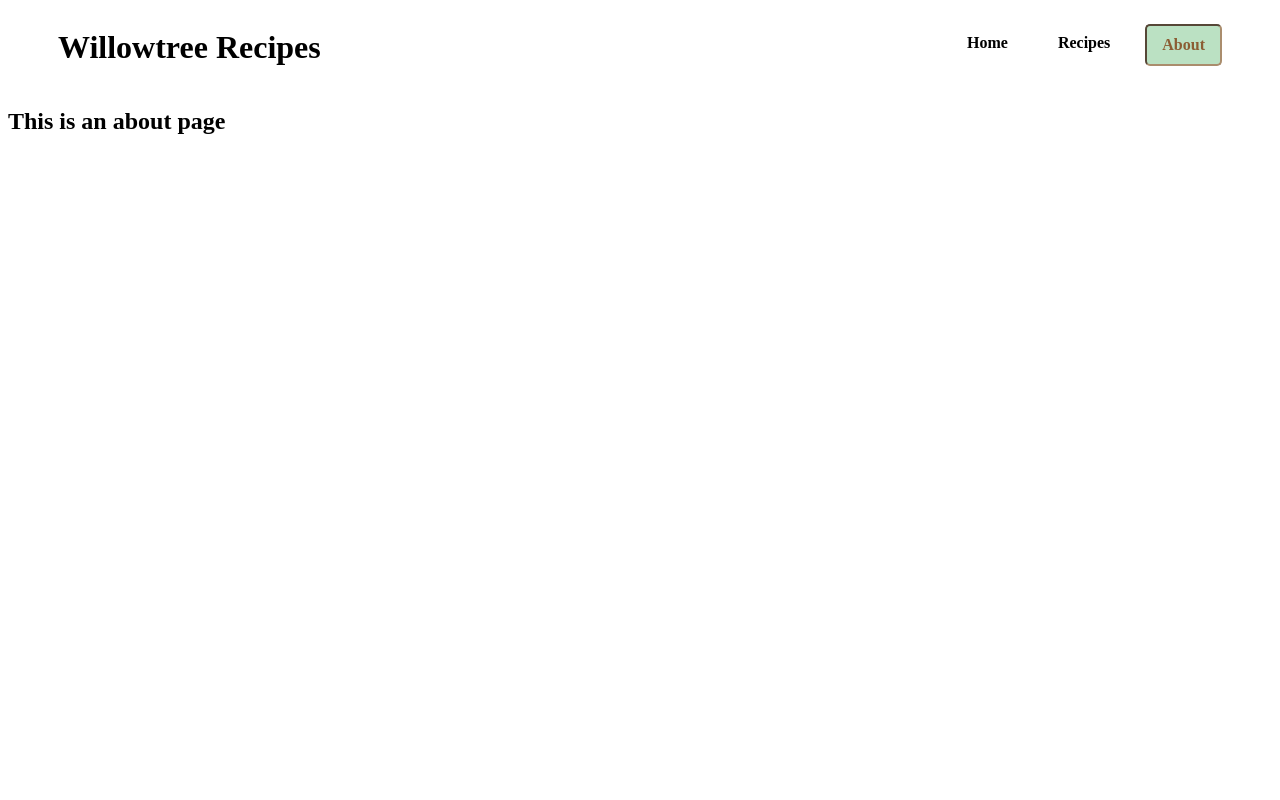
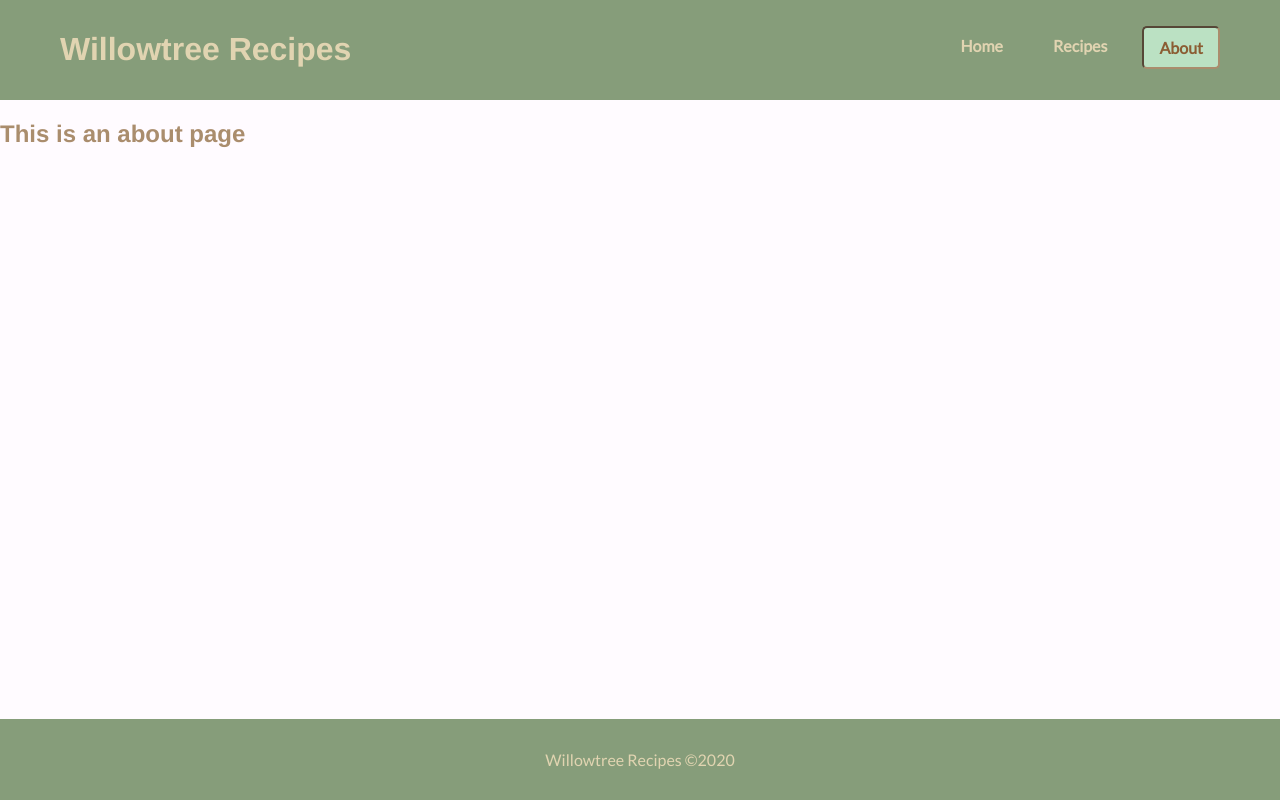
Before and after one commit to hwilloug/willowtreerecipes, a Vue app in the folder willowtreerecipes/: page /about in a window 1280 px wide. Built offline with nearby package versions, Linux system fonts and the light colour scheme; a web font is replaced by a local one.

Commit message:
Add footer

```diff
--- a/willowtreerecipes/src/views/About.vue
+++ b/willowtreerecipes/src/views/About.vue
@@ -1,17 +1,25 @@
 <template>
-  <div class="about">
+  <div class="home">
 		<Navigation/>
-    <h2>This is an about page</h2>
+    <h2 class='body'>This is an about page</h2>
+		<Footer/>
   </div>
 </template>
 
 <script>
 	import Navigation from '@/components/Navigation.vue'
+	import Footer from '@/components/Footer.vue'
 
 	export default {
 		name: 'About',
 		components: {
 			Navigation,
+			Footer
 		}
 	}
 </script>
+
+<style>
+  @import "../style/layout.css";
+  @import "../style/colors.css";
+</style>
```
